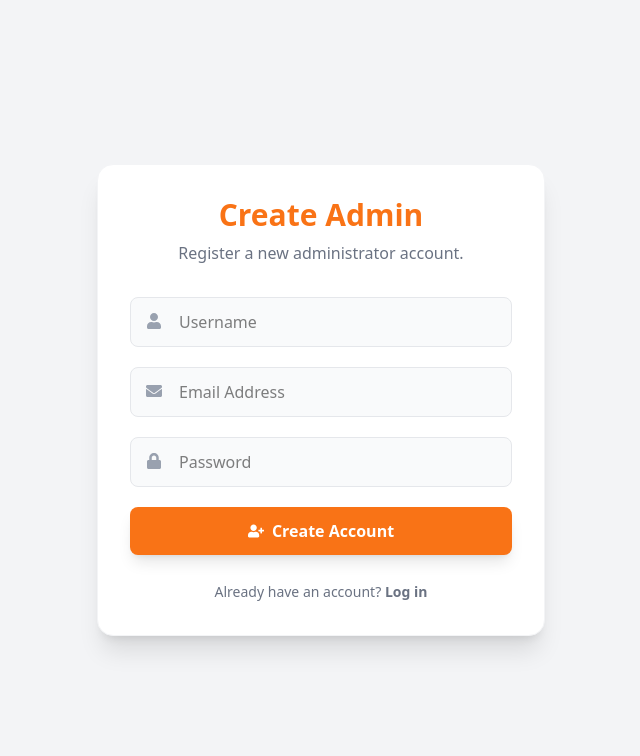
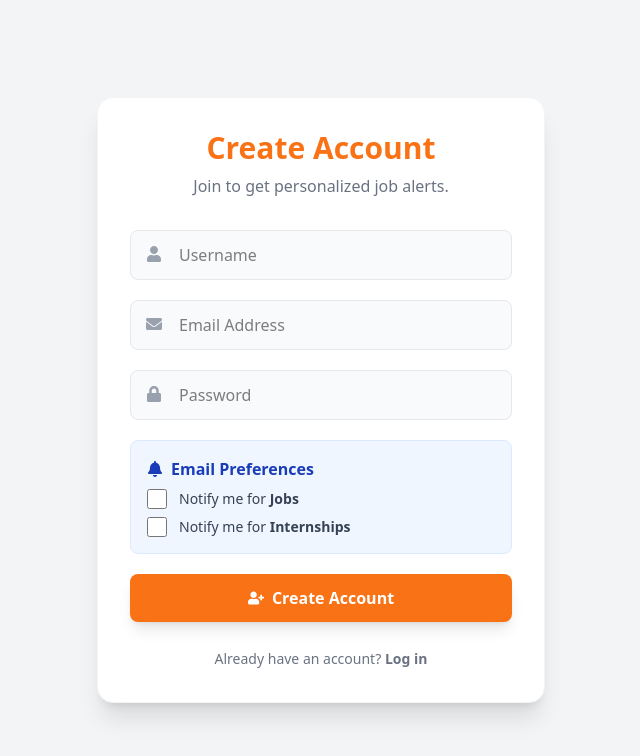
Before and after one commit to Siddhantkr19/InternshipWithPutul-Frontend-, a React (Vite) app: page /signup in a window 1280 px wide. Shown: the top 756 px of the page, without its empty margins (319-959 px from the left). Built offline with nearby package versions, Linux system fonts and the light colour scheme.

Commit message:
feat : create singup page to collect the user information .

```diff
--- a/src/pages/SignupPage.jsx
+++ b/src/pages/SignupPage.jsx
@@ -1,23 +1,42 @@
-import React, { useState } from 'react';
+import React, { useState, useEffect } from 'react';
 import axios from 'axios';
-import { useNavigate, Link } from 'react-router-dom';
-import { FaUserPlus, FaUser, FaLock, FaEnvelope } from 'react-icons/fa';
+import { useNavigate, Link, useSearchParams } from 'react-router-dom'; // Added useSearchParams
+import { FaUserPlus, FaUser, FaLock, FaEnvelope, FaBell } from 'react-icons/fa';
 
 const API_URL = import.meta.env.VITE_API_URL;
 
 const SignupPage = () => {
+  const [searchParams] = useSearchParams();
+  const alertType = searchParams.get('alert'); // e.g. "JOB" or "INTERNSHIP"
+
   const [formData, setFormData] = useState({
     username: '',
     email: '',
     password: '',
-    role: 'ADMIN' // Defaulting to ADMIN for now so you can create your owner account
+    role: 'USER', // Default to USER
+    notifyForJobs: false,
+    notifyForInternships: false
   });
+
   const [error, setError] = useState('');
   const [loading, setLoading] = useState(false);
   const navigate = useNavigate();
 
+  // Auto-select preference based on URL (Smart Intent)
+  useEffect(() => {
+    if (alertType === 'JOB') {
+      setFormData(prev => ({ ...prev, notifyForJobs: true }));
+    } else if (alertType === 'INTERNSHIP') {
+      setFormData(prev => ({ ...prev, notifyForInternships: true }));
+    }
+  }, [alertType]);
+
   const handleChange = (e) => {
-    setFormData({ ...formData, [e.target.name]: e.target.value });
+    const { name, value, type, checked } = e.target;
+    setFormData(prev => ({
+      ...prev,
+      [name]: type === 'checkbox' ? checked : value
+    }));
   };
 
   const handleSubmit = async (e) => {
@@ -26,10 +45,7 @@ const SignupPage = () => {
     setError('');
 
     try {
-      // Send Signup Request
       await axios.post(`${API_URL}/api/auth/signup`, formData);
-
-      // If successful, redirect to Login
       alert('Account created! Please log in.');
       navigate('/login');
     } catch (err) {
@@ -41,12 +57,12 @@ const SignupPage = () => {
   };
 
   return (
-    <div className="min-h-screen flex items-center justify-center bg-gray-100 px-4">
+    <div className="min-h-screen flex items-center justify-center bg-gray-100 px-4 py-10">
       <div className="bg-white p-8 rounded-2xl shadow-xl w-full max-w-md border border-gray-100">
 
         <div className="text-center mb-8">
-          <h1 className="text-3xl font-extrabold text-primary mb-2">Create Admin</h1>
-          <p className="text-gray-500">Register a new administrator account.</p>
+          <h1 className="text-3xl font-extrabold text-primary mb-2">Create Account</h1>
+          <p className="text-gray-500">Join to get personalized job alerts.</p>
         </div>
 
         {error && (
@@ -60,13 +76,9 @@ const SignupPage = () => {
           <div className="relative">
             <FaUser className="absolute top-4 left-4 text-gray-400" />
             <input
-              type="text"
-              name="username"
-              value={formData.username}
-              onChange={handleChange}
-              required
-              placeholder="Username"
-              className="w-full pl-12 pr-4 py-3 bg-gray-50 border border-gray-200 rounded-lg focus:outline-none focus:border-primary focus:ring-1 focus:ring-primary transition-colors"
+              type="text" name="username" value={formData.username} onChange={handleChange}
+              required placeholder="Username"
+              className="w-full pl-12 pr-4 py-3 bg-gray-50 border border-gray-200 rounded-lg focus:outline-none focus:border-primary focus:ring-1 focus:ring-primary"
             />
           </div>
 
@@ -74,13 +86,9 @@ const SignupPage = () => {
           <div className="relative">
             <FaEnvelope className="absolute top-4 left-4 text-gray-400" />
             <input
-              type="email"
-              name="email"
-              value={formData.email}
-              onChange={handleChange}
-              required
-              placeholder="Email Address"
-              className="w-full pl-12 pr-4 py-3 bg-gray-50 border border-gray-200 rounded-lg focus:outline-none focus:border-primary focus:ring-1 focus:ring-primary transition-colors"
+              type="email" name="email" value={formData.email} onChange={handleChange}
+              required placeholder="Email Address"
+              className="w-full pl-12 pr-4 py-3 bg-gray-50 border border-gray-200 rounded-lg focus:outline-none focus:border-primary focus:ring-1 focus:ring-primary"
             />
           </div>
 
@@ -88,19 +96,44 @@ const SignupPage = () => {
           <div className="relative">
             <FaLock className="absolute top-4 left-4 text-gray-400" />
             <input
-              type="password"
-              name="password"
-              value={formData.password}
-              onChange={handleChange}
-              required
-              placeholder="Password"
-              className="w-full pl-12 pr-4 py-3 bg-gray-50 border border-gray-200 rounded-lg focus:outline-none focus:border-primary focus:ring-1 focus:ring-primary transition-colors"
+              type="password" name="password" value={formData.password} onChange={handleChange}
+              required placeholder="Password"
+              className="w-full pl-12 pr-4 py-3 bg-gray-50 border border-gray-200 rounded-lg focus:outline-none focus:border-primary focus:ring-1 focus:ring-primary"
             />
           </div>
 
+          {/* CHECKBOXES - Notification Preferences */}
+          <div className="bg-blue-50 p-4 rounded-lg border border-blue-100">
+            <div className="flex items-center gap-2 mb-2 text-blue-800 font-semibold">
+              <FaBell /> Email Preferences
+            </div>
+            <div className="space-y-2">
+              <label className="flex items-center space-x-3 cursor-pointer">
+                <input
+                  type="checkbox"
+                  name="notifyForJobs"
+                  checked={formData.notifyForJobs}
+                  onChange={handleChange}
+                  className="w-5 h-5 text-blue-600 rounded focus:ring-blue-500 border-gray-300"
+                />
+                <span className="text-gray-700 text-sm">Notify me for <b>Jobs</b></span>
+              </label>
+
+              <label className="flex items-center space-x-3 cursor-pointer">
+                <input
+                  type="checkbox"
+                  name="notifyForInternships"
+                  checked={formData.notifyForInternships}
+                  onChange={handleChange}
+                  className="w-5 h-5 text-blue-600 rounded focus:ring-blue-500 border-gray-300"
+                />
+                <span className="text-gray-700 text-sm">Notify me for <b>Internships</b></span>
+              </label>
+            </div>
+          </div>
+
           <button
-            type="submit"
-            disabled={loading}
+            type="submit" disabled={loading}
             className="w-full py-3 bg-primary text-white font-bold rounded-lg hover:bg-primary-hover transition-all transform hover:-translate-y-1 shadow-lg flex items-center justify-center gap-2"
           >
             {loading ? 'Creating...' : <><FaUserPlus /> Create Account</>}
@@ -112,7 +145,6 @@ const SignupPage = () => {
              Already have an account? <span className="font-bold">Log in</span>
            </Link>
         </div>
-
       </div>
     </div>
   );
```
